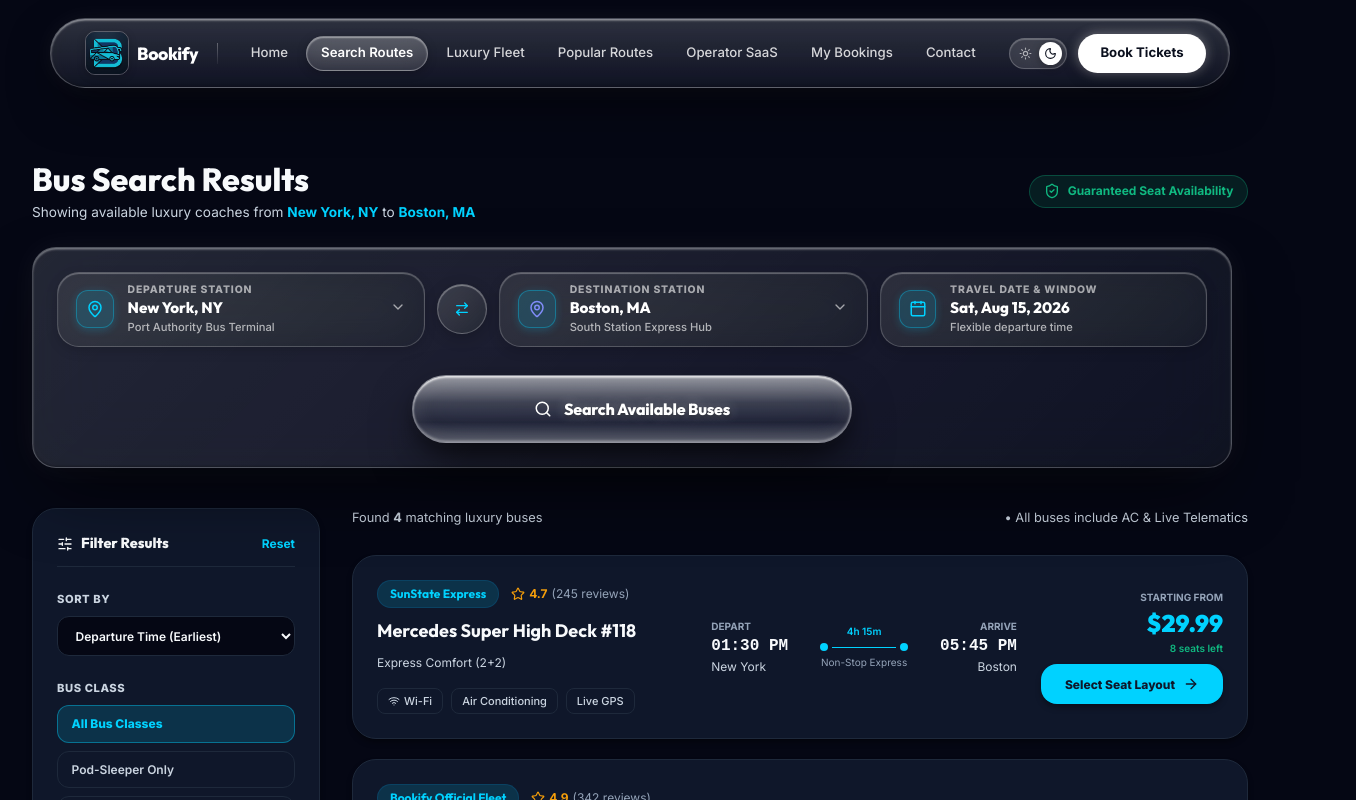
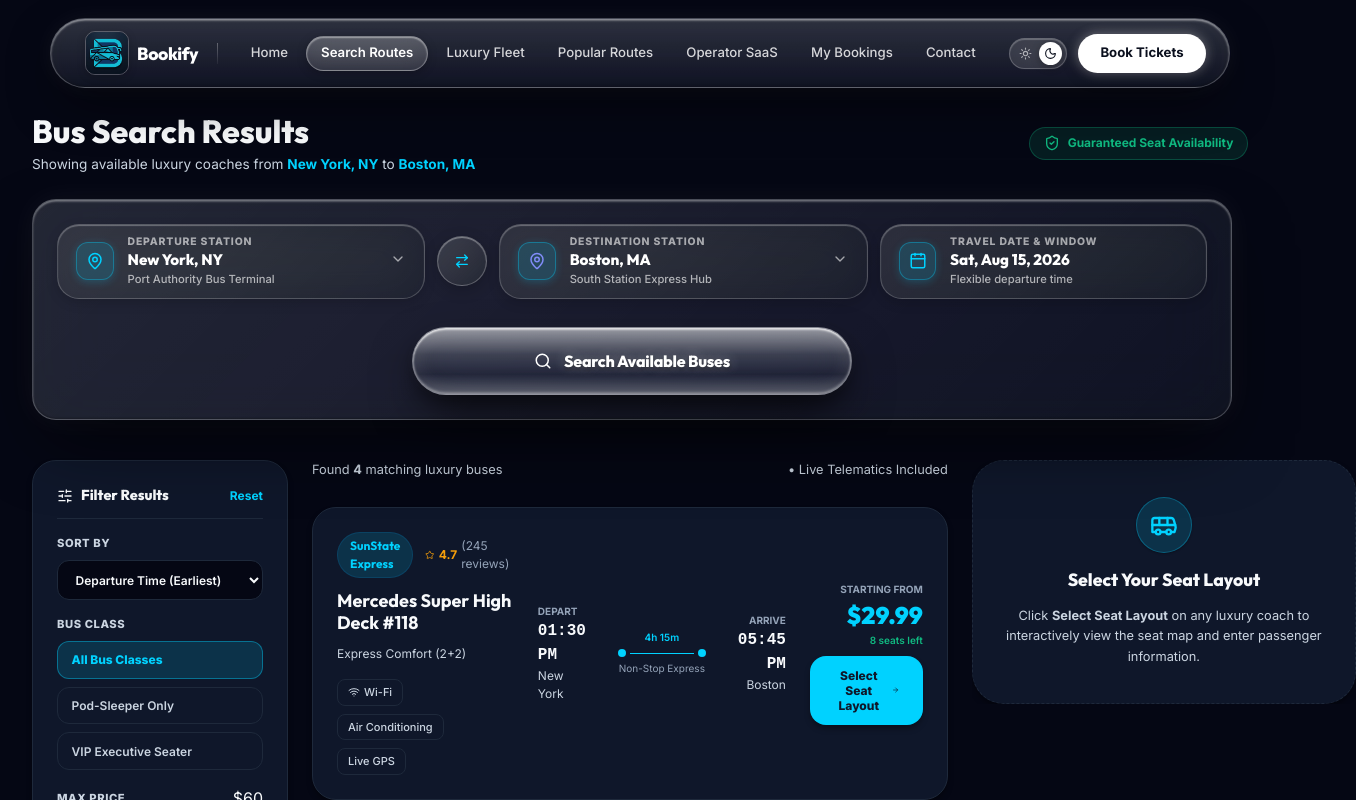
Before and after one commit to rafi1105/Bookify, a React (Vite) app: page /search in a window 1280 px wide. Shown: the top 800 px of the page, 1356 px wide, since content can reach past the window. Built offline with nearby package versions, Linux system fonts and the light colour scheme.

Commit message:
feat: refactor SearchPage to 3-column desktop dashboard with dedicated Right Side Panel for Select Your Seat Layout and Passenger Information

```diff
--- a/src/components/SeatPicker.jsx
+++ b/src/components/SeatPicker.jsx
@@ -1,7 +1,7 @@
 import React, { useState } from 'react';
-import { ArrowRight, ShieldCheck } from 'lucide-react';
+import { ArrowRight, ShieldCheck, X } from 'lucide-react';
 
-export default function SeatPicker({ bus, onComplete }) {
+export default function SeatPicker({ bus, onComplete, onClose }) {
   const [deck, setDeck] = useState('lower');
   const [selectedSeats, setSelectedSeats] = useState(['L4']);
   const [boardingPoint, setBoardingPoint] = useState(bus.boardingPoints[0]);
@@ -86,13 +86,24 @@ export default function SeatPicker({ bus, onComplete }) {
   return (
     <div className="seat-picker-layout">
 
-      {/* Left 7 cols: Bus Deck & Seat Grid */}
+      {/* Panel 1: Select Your Seat Layout */}
       <div className="seat-picker-deck-col">
         <div className="seat-picker-card">
 
           <div className="seat-picker-header">
             <div className="seat-picker-header-titles">
-              <h4 className="seat-picker-title">Select Your Seat Layout</h4>
+              <div className="flex items-center justify-between w-full">
+                <h4 className="seat-picker-title">Select Your Seat Layout</h4>
+                {onClose && (
+                  <button
+                    type="button"
+                    onClick={onClose}
+                    className="p-1 rounded-full text-slate-400 hover:text-rose-500 hover:bg-rose-500/10 transition-colors"
+                  >
+                    <X size={16} />
+                  </button>
+                )}
+              </div>
               <p className="seat-picker-subtitle">Click on available seats to reserve (Max 4 seats)</p>
             </div>
 
@@ -192,7 +203,7 @@ export default function SeatPicker({ bus, onComplete }) {
         </div>
       </div>
 
-      {/* Right 5 cols: Passenger Details & Solid CTA */}
+      {/* Panel 2: Passenger Information */}
       <div className="seat-passenger-col">
         <form onSubmit={handleCheckoutSubmit} className="seat-checkout-card">
 
--- a/src/pages/SearchPage.jsx
+++ b/src/pages/SearchPage.jsx
@@ -1,6 +1,6 @@
 import React, { useState } from 'react';
 import { useSearchParams } from 'react-router-dom';
-import { SlidersHorizontal, ShieldCheck } from 'lucide-react';
+import { SlidersHorizontal, ShieldCheck, Bus, X } from 'lucide-react';
 
 import SearchWidget from '../components/SearchWidget';
 import BusCard from '../components/BusCard';
@@ -20,6 +20,9 @@ export default function SearchPage() {
   const [selectedCategory, setSelectedCategory] = useState('all');
   const [maxPrice, setMaxPrice] = useState(60);
   const [sortBy, setSortBy] = useState('departure');
+
+  // Selected Bus Object
+  const selectedBus = MOCK_BUSES.find((b) => b.id === selectedBusId);
 
   // Filter Buses
   const filteredBuses = MOCK_BUSES.filter((bus) => {
@@ -67,10 +70,10 @@ export default function SearchPage() {
         <SearchWidget compact={true} initialFrom={from} initialTo={to} />
       </div>
 
-      {/* Main Grid: Sidebar Filters + Bus Results */}
+      {/* Main 3-Column Desktop Grid: Left Filters | Center Bus Cards | Right Seat Picker & Checkout */}
       <div className="search-layout-grid">
 
-        {/* Left Filters Sidebar */}
+        {/* Column 1: Left Filters Sidebar */}
         <aside className="search-filters-sidebar">
 
           <div className="filters-header">
@@ -167,12 +170,12 @@ export default function SearchPage() {
 
         </aside>
 
-        {/* Right Buses list & Seat picker accordion */}
+        {/* Column 2: Center Bus Results List */}
         <div className="search-results-col">
 
           <div className="search-results-info">
             <span>Found <strong>{filteredBuses.length}</strong> matching luxury buses</span>
-            <span className="highlight-cyan">• All buses include AC & Live Telematics</span>
+            <span className="highlight-cyan">• Live Telematics Included</span>
           </div>
 
           {filteredBuses.map((bus) => (
@@ -182,17 +185,33 @@ export default function SearchPage() {
                 isSelected={selectedBusId === bus.id}
                 onSelectSeats={handleSelectSeats}
               />
-
-              {/* Inline Seat Selector Drawer */}
-              {selectedBusId === bus.id && (
-                <div className="search-seat-picker-drawer">
-                  <SeatPicker bus={bus} onComplete={handleBookingComplete} />
-                </div>
-              )}
             </div>
           ))}
 
         </div>
+
+        {/* Column 3: Right Sidebar Panel (Seat Selection & Passenger Information) */}
+        <aside className="search-right-checkout-panel">
+          {selectedBus ? (
+            <div className="relative">
+              <SeatPicker
+                bus={selectedBus}
+                onComplete={handleBookingComplete}
+                onClose={() => setSelectedBusId(null)}
+              />
+            </div>
+          ) : (
+            <div className="search-right-empty-card">
+              <div className="search-empty-icon-box">
+                <Bus size={28} className="highlight-cyan" />
+              </div>
+              <h4 className="search-empty-title">Select Your Seat Layout</h4>
+              <p className="search-empty-desc">
+                Click <strong>Select Seat Layout</strong> on any luxury coach to interactively view the seat map and enter passenger information.
+              </p>
+            </div>
+          )}
+        </aside>
 
       </div>
 
--- a/src/styles/pages.css
+++ b/src/styles/pages.css
@@ -1632,13 +1632,13 @@
 
 
 /* --------------------------------------------------------------------------
-   8. SEARCH PAGE
+   8. SEARCH PAGE (3-COLUMN DESKTOP DASHBOARD)
    -------------------------------------------------------------------------- */
 .search-page {
   display: flex;
   flex-direction: column;
   gap: 2.5rem;
-  padding-top: 10rem;
+  padding-top: 7rem;
   padding-bottom: 5rem;
 }
 
@@ -1692,16 +1692,23 @@
   font-weight: 700;
 }
 
+/* 3-COLUMN DESKTOP GRID */
 .search-layout-grid {
   display: grid;
   grid-template-columns: 1fr;
-  gap: 2rem;
+  gap: 1.5rem;
   align-items: flex-start;
 }
 
-@media (min-width: 1024px) {
+@media (min-width: 900px) {
   .search-layout-grid {
-    grid-template-columns: 18rem 1fr;
+    grid-template-columns: 16rem 1fr;
+  }
+}
+
+@media (min-width: 1180px) {
+  .search-layout-grid {
+    grid-template-columns: 16rem 1fr 24rem;
   }
 }
 
@@ -1713,7 +1720,7 @@
   box-shadow: var(--shadow-md);
   display: flex;
   flex-direction: column;
-  gap: 1.5rem;
+  gap: 1rem;
   position: sticky;
   top: 7rem;
 }
@@ -1881,6 +1888,69 @@
   gap: 1rem;
 }
 
+/* RIGHT SIDEBAR CHECKOUT PANEL */
+.search-right-checkout-panel {
+  display: flex;
+  flex-direction: column;
+  gap: 1.5rem;
+  position: sticky;
+  top: 7rem;
+  max-height: calc(100vh - 8.5rem);
+  overflow-y: auto;
+
+  /* Custom scrollbar */
+  scrollbar-width: thin;
+  scrollbar-color: var(--cyan-primary) transparent;
+}
+
+.search-right-checkout-panel::-webkit-scrollbar {
+  width: 5px;
+}
+
+.search-right-checkout-panel::-webkit-scrollbar-thumb {
+  background-color: var(--cyan-primary);
+  border-radius: 9999px;
+}
+
+.search-right-empty-card {
+  padding: 2.25rem 1.5rem;
+  border-radius: var(--radius-2xl);
+  background-color: var(--bg-card);
+  border: 1px dashed var(--border-color);
+  box-shadow: var(--shadow-md);
+  display: flex;
+  flex-direction: column;
+  align-items: center;
+  text-align: center;
+  gap: 1rem;
+}
+
+.search-empty-icon-box {
+  width: 3.5rem;
+  height: 3.5rem;
+  border-radius: 50%;
+  background-color: var(--cyan-light);
+  color: var(--cyan-primary);
+  border: 1px solid rgba(0, 210, 255, 0.3);
+  display: flex;
+  align-items: center;
+  justify-content: center;
+  box-shadow: var(--shadow-sm);
+}
+
+.search-empty-title {
+  font-size: 1.1rem;
+  font-weight: 800;
+  color: var(--text-main);
+  font-family: var(--font-display);
+}
+
+.search-empty-desc {
+  font-size: 0.8rem;
+  color: var(--text-sub);
+  line-height: 1.6;
+}
+
 .search-seat-picker-drawer {
   width: 100%;
   margin-top: 1rem;
```
